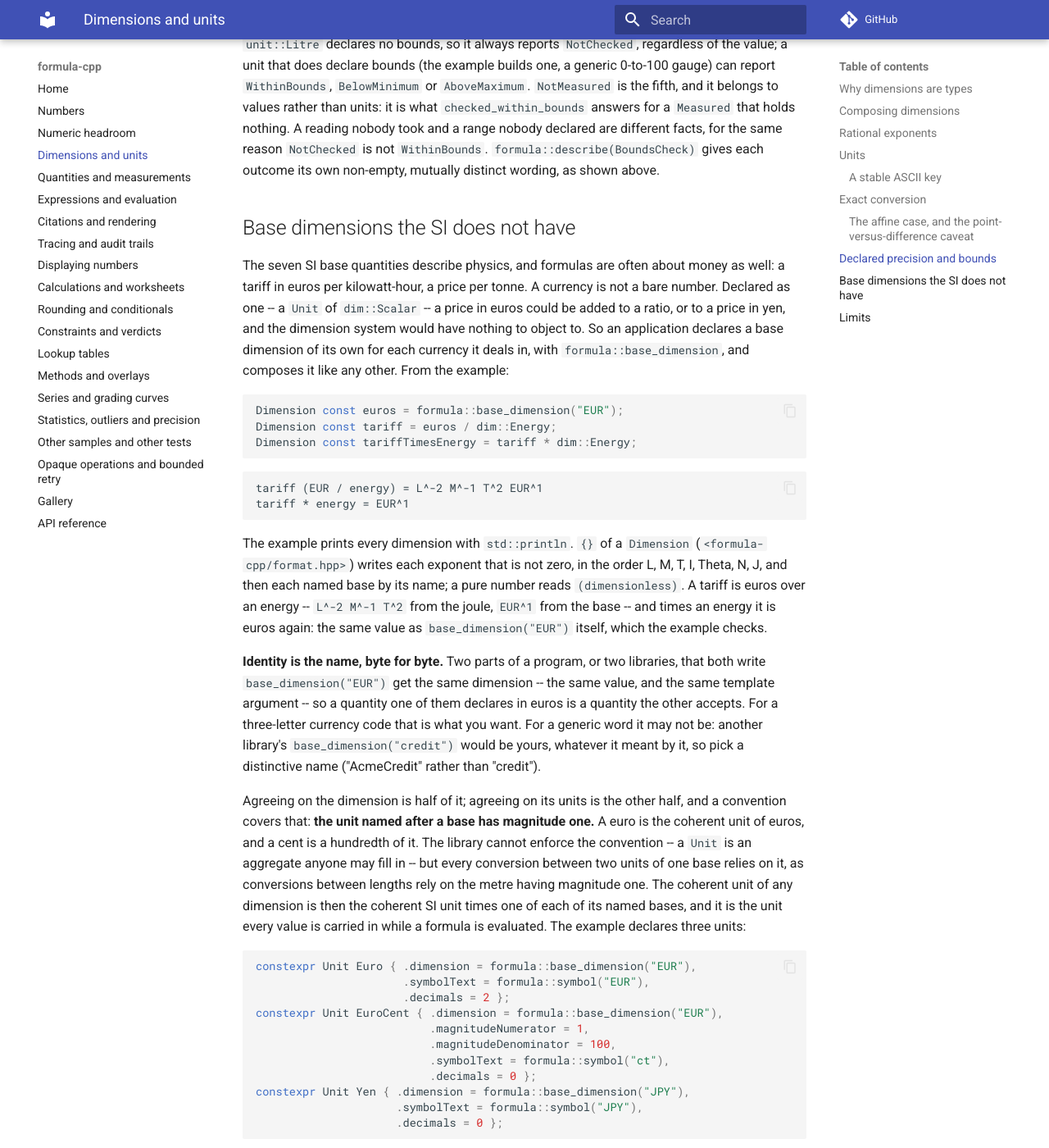
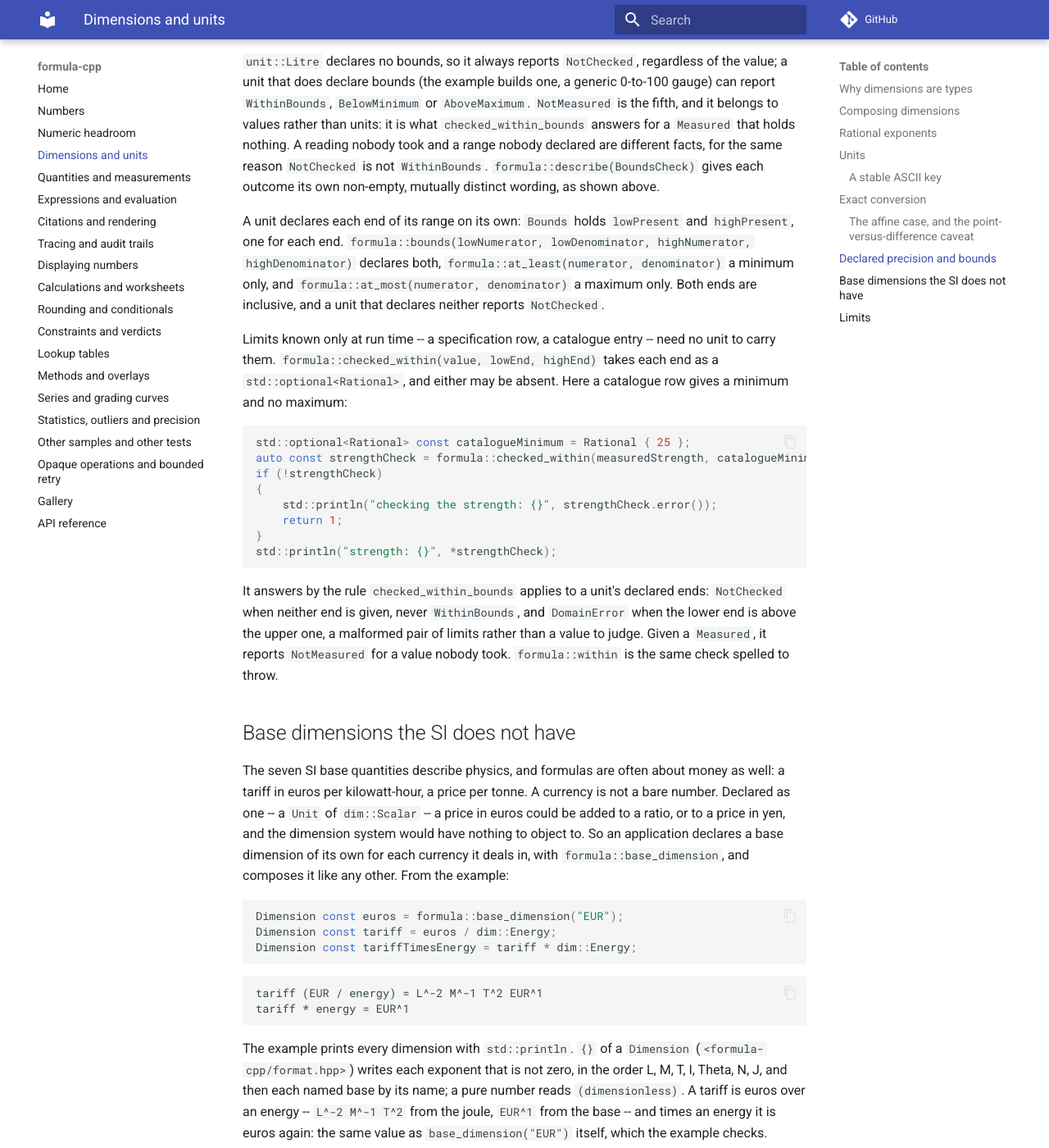
Before and after one commit to LASTRADA-Software/formula-cpp, an MkDocs documentation site: the page built from docs/dimensions.md, in a window 1280 px wide and 1400 px high, scrolled down 8292 px. Shown: the whole window at 82% size. Built offline with MkDocs 1.6.1 and Material for MkDocs 9.7.7, drawn with Linux system fonts in a browser that asks for light colours; comment, search, counter and statistics services are not loaded; some of the changed text lies outside the part shown.

Commit message:
feat(unit): one-sided bounds and limits checked at run time
Bounds declares each end on its own: lowPresent and highPresent replace
present, and at_least and at_most declare a minimum or a maximum alone,
beside bounds(), which declares both.

checked_within checks a Rational or a Measured against limits held at
run time, each a std::optional<Rational> that may be absent, with no
Unit built to carry them. Both ends are inclusive, no end is NotChecked,
a lower end above the upper one is DomainError, and an absent
measurement is NotMeasured. within is its throwing spelling.
checked_within_bounds builds the ends a unit declares and delegates to
it, so there is one comparison rule.

The ASCII-key wording in the README, the changelog and unit.hpp now
names every place the check covers.

Signed-off-by: Christian Parpart <c.parpart@lastrada.net>

````diff
--- a/docs/dimensions.md
+++ b/docs/dimensions.md
@@ -133,7 +133,7 @@ A `formula::Unit` is a small aggregate, and every field earns its place:
 | `symbolText` | a fixed-capacity display symbol (a `Symbol`, not a `std::string_view`); required for a dimensionless unit with a scale |
 | `asciiText` | a stable ASCII key for serialising the unit, read with `view_ascii`; empty when the symbol is its own key, required when the symbol is not ASCII |
 | `decimals` | the declared display precision |
-| `bounds` | an optional valid range, in the unit's own scale |
+| `bounds` | an optional valid range -- a minimum, a maximum, or both -- in the unit's own scale |
 
 Like `Dimension`, `Unit` is structural on purpose: a quantity (see
 [Quantities and measurements](quantities.md)) names its unit as a template
@@ -213,8 +213,8 @@ inline constexpr formula::Unit MicrogramPerLitre { .dimension = formula::dim::Ma
                                                    .asciiText = formula::symbol("ug/L") };
 ```
 
-Without the key, the unit is refused wherever it is written -- as a quantity's
-unit, a constant's, a rounding's, or a table's key or result, the same places
+Without the key, the unit is refused wherever it is written -- as a quantity's,
+constant's, rounding's, table's or other formula node's unit, the same places
 a dimensionless unit with a scale and no symbol is refused -- with
 `formula: a unit whose symbol is not ASCII must declare an ASCII key`. A key
 that is itself not ASCII is refused the same way: the key is what a serialiser
@@ -385,6 +385,37 @@ than units: it is what `checked_within_bounds` answers for a `Measured` that
 holds nothing. A reading nobody took and a range nobody declared are
 different facts, for the same reason `NotChecked` is not `WithinBounds`. `formula::describe(BoundsCheck)` gives each outcome its own
 non-empty, mutually distinct wording, as shown above.
+
+A unit declares each end of its range on its own: `Bounds` holds `lowPresent`
+and `highPresent`, one for each end. `formula::bounds(lowNumerator,
+lowDenominator, highNumerator, highDenominator)` declares both,
+`formula::at_least(numerator, denominator)` a minimum only, and
+`formula::at_most(numerator, denominator)` a maximum only. Both ends are
+inclusive, and a unit that declares neither reports `NotChecked`.
+
+Limits known only at run time -- a specification row, a catalogue entry -- need
+no unit to carry them. `formula::checked_within(value, lowEnd, highEnd)` takes
+each end as a `std::optional<Rational>`, and either may be absent. Here a
+catalogue row gives a minimum and no maximum:
+
+<!-- snippet: not from the example -->
+```cpp
+std::optional<Rational> const catalogueMinimum = Rational { 25 };
+auto const strengthCheck = formula::checked_within(measuredStrength, catalogueMinimum, std::nullopt);
+if (!strengthCheck)
+{
+    std::println("checking the strength: {}", strengthCheck.error());
+    return 1;
+}
+std::println("strength: {}", *strengthCheck);
+```
+
+It answers by the rule `checked_within_bounds` applies to a unit's declared
+ends: `NotChecked` when neither end is given, never `WithinBounds`, and
+`DomainError` when the lower end is above the upper one, a malformed pair of
+limits rather than a value to judge. Given a `Measured`, it reports
+`NotMeasured` for a value nobody took. `formula::within` is the same check
+spelled to throw.
 
 ## Base dimensions the SI does not have
 
````
Also changed, not shown: other parts of docs/dimensions.md (+1 -1 lines), CHANGELOG.md (+14 -2 lines), README.md (+3 -2 lines), 4 other files.
